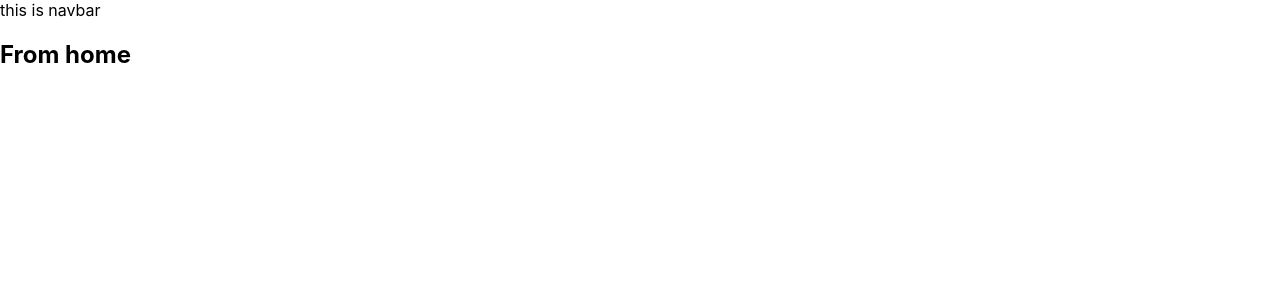
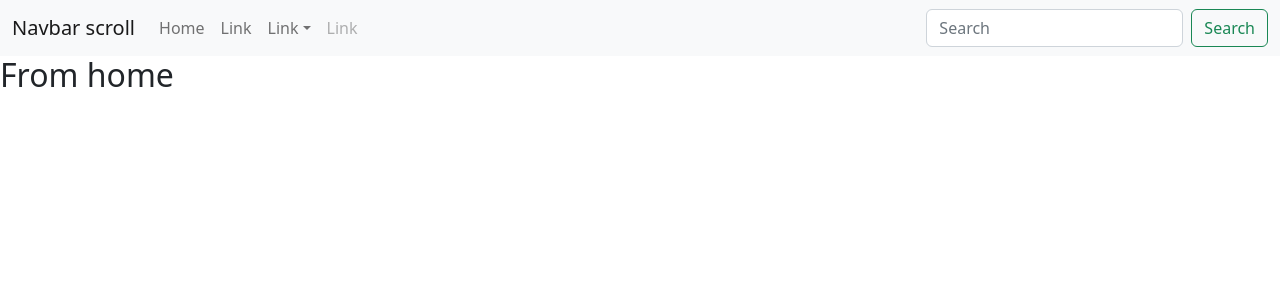
Before and after one commit to inzamam-nur/RevelLens-client-side, a React (Create React App) app: page / in a window 1280 px wide. Shown: the top 300 px of the page. Built offline with nearby package versions, Linux system fonts and the light colour scheme.

Commit message:
navbar added

```diff
--- a/package.json
+++ b/package.json
@@ -6,7 +6,9 @@
     "@testing-library/jest-dom": "^5.16.5",
     "@testing-library/react": "^13.4.0",
     "@testing-library/user-event": "^13.5.0",
+    "bootstrap": "^5.2.2",
     "react": "^18.2.0",
+    "react-bootstrap": "^2.6.0",
     "react-dom": "^18.2.0",
     "react-router-dom": "^6.4.3",
     "react-scripts": "5.0.1",
--- a/src/App.js
+++ b/src/App.js
@@ -1,6 +1,8 @@
 import { RouterProvider } from 'react-router-dom';
 import './App.css';
 import { routes } from './Routes/Routes';
+import 'bootstrap/dist/css/bootstrap.min.css';
+
 
 function App() {
   return (
--- a/src/Pages/Sharedpages/Navbar/Navbar.js
+++ /dev/null
@@ -1,11 +0,0 @@
-import React from 'react';
-
-const Navbar = () => {
-    return (
-        <div>
-            this is navbar
-        </div>
-    );
-};
-
-export default Navbar;
--- /dev/null
+++ b/src/Pages/Sharedpages/Navbar/Navbarr.js
@@ -0,0 +1,53 @@
+import React from 'react';
+import Button from 'react-bootstrap/Button';
+import Container from 'react-bootstrap/Container';
+import Form from 'react-bootstrap/Form';
+import Nav from 'react-bootstrap/Nav';
+import Navbar from 'react-bootstrap/Navbar';
+import NavDropdown from 'react-bootstrap/NavDropdown';
+const Navbarr = () => {
+    return (
+        <div>
+          <Navbar bg="light" expand="lg">
+      <Container fluid>
+        <Navbar.Brand href="#">Navbar scroll</Navbar.Brand>
+        <Navbar.Toggle aria-controls="navbarScroll" />
+        <Navbar.Collapse id="navbarScroll">
+          <Nav
+            className="me-auto my-2 my-lg-0"
+            style={{ maxHeight: '100px' }}
+            navbarScroll
+          >
+            <Nav.Link href="#action1">Home</Nav.Link>
+            <Nav.Link href="#action2">Link</Nav.Link>
+            <NavDropdown title="Link" id="navbarScrollingDropdown">
+              <NavDropdown.Item href="#action3">Action</NavDropdown.Item>
+              <NavDropdown.Item href="#action4">
+                Another action
+              </NavDropdown.Item>
+              <NavDropdown.Divider />
+              <NavDropdown.Item href="#action5">
+                Something else here
+              </NavDropdown.Item>
+            </NavDropdown>
+            <Nav.Link href="#" disabled>
+              Link
+            </Nav.Link>
+          </Nav>
+          <Form className="d-flex">
+            <Form.Control
+              type="search"
+              placeholder="Search"
+              className="me-2"
+              aria-label="Search"
+            />
+            <Button variant="outline-success">Search</Button>
+          </Form>
+        </Navbar.Collapse>
+      </Container>
+    </Navbar>
+        </div>
+    );
+};
+
+export default Navbarr;
--- a/src/layout/Main.js
+++ b/src/layout/Main.js
@@ -1,6 +1,6 @@
 import React from 'react';
 import { Outlet } from 'react-router-dom';
-import Navbar from '../Pages/Sharedpages/Navbar/Navbar';
+import Navbar from '../Pages/Sharedpages/Navbar/Navbarr';
 
 const Main = () => {
     return (
```
Also changed, not shown: 1 other file (tests, documents, lock files or other folders).
